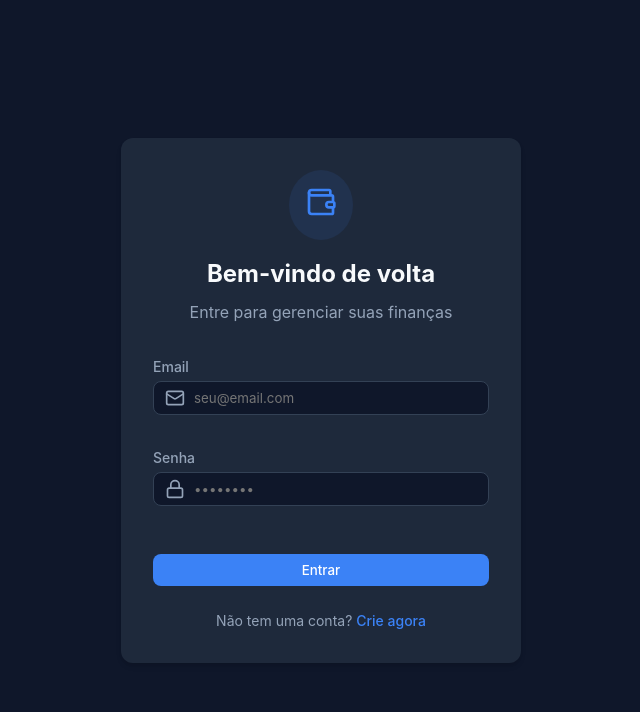
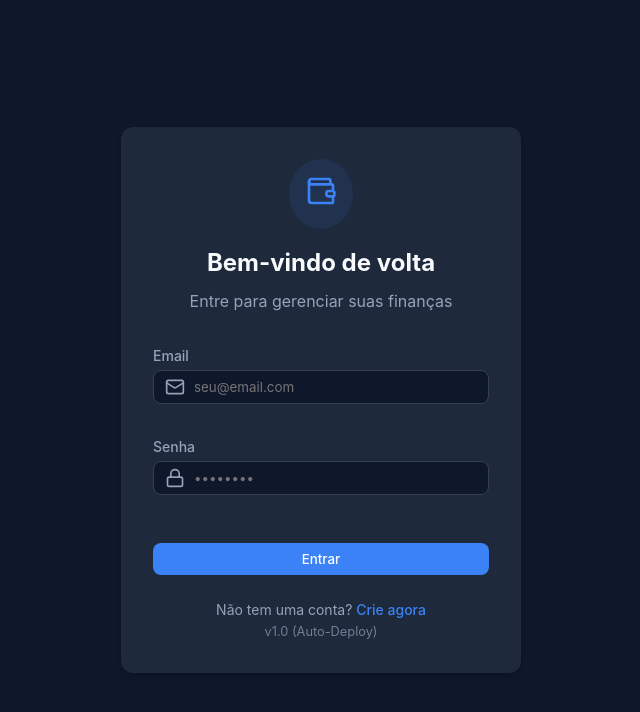
Before and after one commit to mdelmiro/finance-app, a React (Vite) app: page /login in a window 1280 px wide. Shown: the top 712 px of the page, without its empty margins (319-959 px from the left). Built offline with nearby package versions, Linux system fonts and the light colour scheme.

Commit message:
Retry Auto-Deploy: Add version to Login

```diff
--- a/src/pages/Login.jsx
+++ b/src/pages/Login.jsx
@@ -88,6 +88,8 @@ const Login = () => {
                     <Link to="/register" className="link-primary">
                         Crie agora
                     </Link>
+                    <br />
+                    <span style={{ fontSize: '0.8rem', opacity: 0.7 }}>v1.0 (Auto-Deploy)</span>
                 </div>
             </div>
         </div>
```
